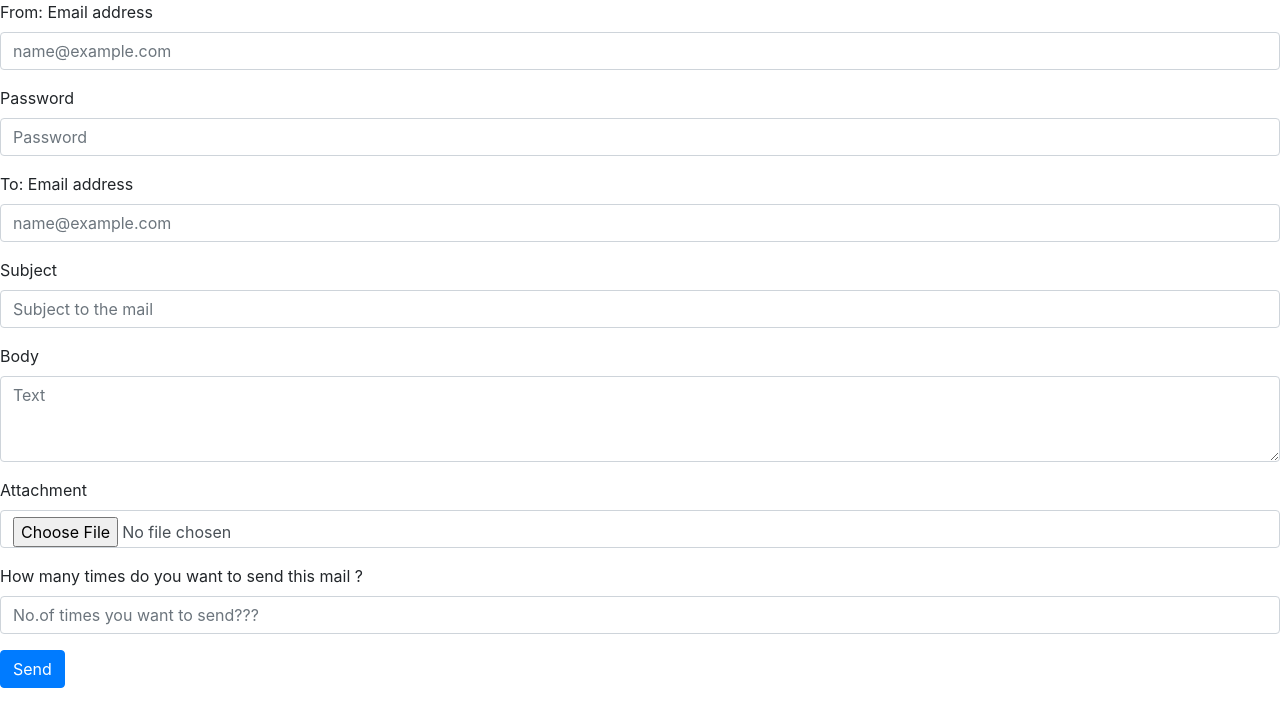
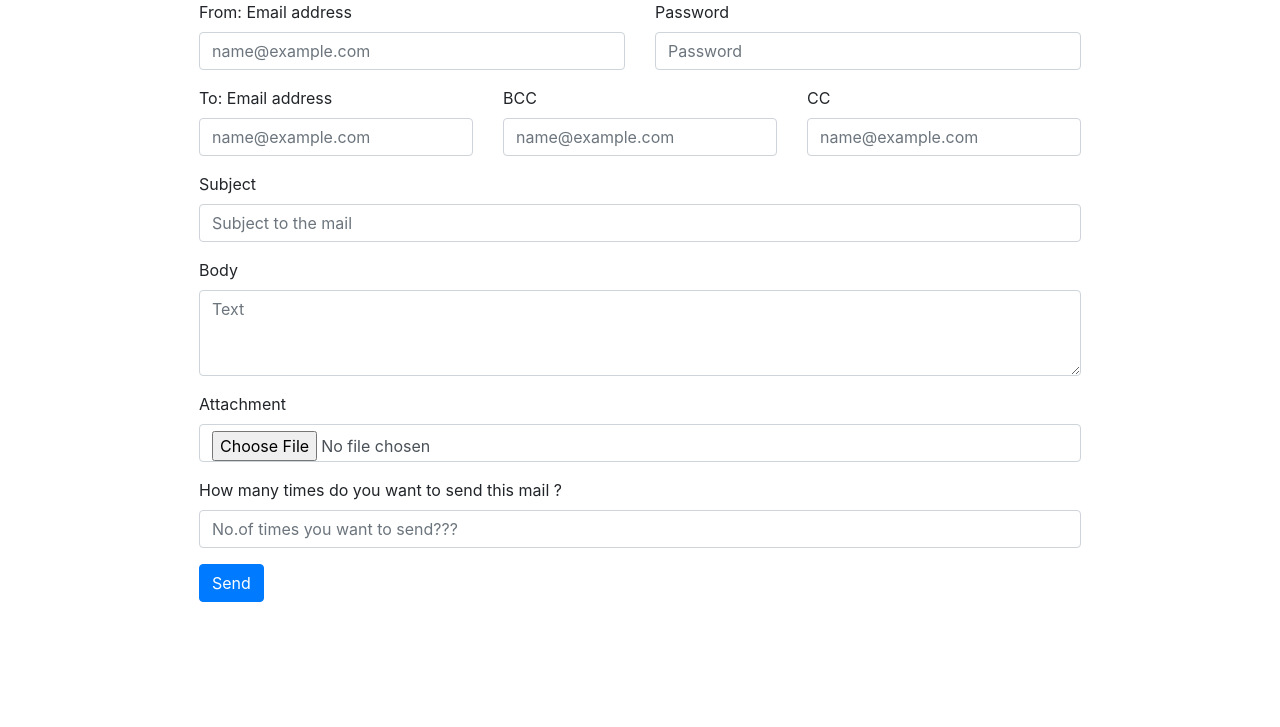
Before and after one commit to nrjadkry/ecommerce, a Django app: page /sendemail/ in a window 1280 px wide. Shown: the part 56-783 px from the top of the page. Run offline with Django 3.2, Linux system fonts and the light colour scheme; some libraries are stand-ins or nearby versions.

Commit message:
CC and BCC are added

```diff
--- a/sendemail/templates/sendemail/index.html
+++ b/sendemail/templates/sendemail/index.html
@@ -34,22 +34,48 @@
 				</div>
 	</nav>
 
-
+<div class="container">
+	<div class="row justify-content-md-center">
 	<form method="post" action="" enctype="multipart/form-data">
 		{% csrf_token %}
+				<div class="row">
+					<div class="col-lg-6">
 						<div class="form-group">
 							<label for="exampleFormControlInput1">From: Email address</label>
 							<input type="email" class="form-control" name="fromemail" placeholder="name@example.com">
 						</div>
+					</div>
+					<div class="col-lg-6">
 						<div class="form-group">
 							<label for="exampleFormControlInput1">Password</label>
 							<input type="password" class="form-control" name="password" placeholder="Password">
 						</div>
 
+					</div>
+				</div>
+
+				<div class="row">
+					<div class="col-lg-4">
 						<div class="form-group">
 							<label for="exampleFormControlInput1">To: Email address</label>
 							<input type="email" class="form-control" id="email" name="email" placeholder="name@example.com">
 						</div>
+					</div>
+					<div class="col-lg-4">
+						<div class="form-group">
+							<label for="exampleFormControlInput1">BCC</label>
+							<input type="email" class="form-control" name="bcc" placeholder="name@example.com">
+						</div>
+					</div>
+					<div class="col-lg-4">
+						<div class="form-group">
+							<label for="exampleFormControlInput1">CC</label>
+							<input type="email" class="form-control" name="cc" placeholder="name@example.com">
+						</div>
+					</div>
+				</div>
+
+
 				<div class="form-group">
 					<label for="exampleFormControlInput1">Subject</label>
 					<input type="text" class="form-control" name="subject" id="subject" placeholder="Subject to the mail">
@@ -78,8 +104,7 @@
 
 
 	</form>
-
-			<h1>{{text}}</h1>
+</div></div>
 
 
 
--- a/sendemail/views.py
+++ b/sendemail/views.py
@@ -2,7 +2,7 @@ from django.shortcuts import render
 from django.core.mail import send_mail
 from django.core.mail import EmailMessage
 from django.conf import settings
-
+from django.http import HttpResponse
 
 
 from .forms import *
@@ -20,38 +20,46 @@ def index(request):
 		fromemail=request.POST.get('fromemail','')
 		password=request.POST.get('password','')
 		email=request.POST.get('email','')
+		bcc=request.POST.get('bcc','')
+		cc=request.POST.get('cc','')
 		subject=request.POST.get('subject','')
 		body=request.POST.get('body','')
 		repetition=int(request.POST.get('repetition'))
 		file=request.FILES['file']
 
-		# print (fromemail)
-		# print(password)
+
+
 
 		# config=Configuration.objects.get(**lookup_kwargs)
+		try:
 
-		backend=EmailBackend(host='smtp.gmail.com',port=587, username=fromemail,password=password,use_tls=True, fail_silently=False)
+			backend=EmailBackend(host='smtp.gmail.com',port=587, username=fromemail,password=password,use_tls=True, fail_silently=False)
 
-		for repetition in range(1, repetition+1):
+			for repetition in range(1, repetition+1):
 
 
 
 
 
 
-			send_email=EmailMessage(subject,
-				body,
-				settings.EMAIL_HOST_USER,
-				[email],
-				headers={'Reply-To': settings.EMAIL_HOST_USER},
-				connection=backend)
+				send_email=EmailMessage(subject,
+					body,
+					settings.EMAIL_HOST_USER,
+					[email],
+					bcc=[bcc],
+					cc= [cc],
+					headers={'Reply-To': settings.EMAIL_HOST_USER},
+					connection=backend)
 
-			send_email.attach(file.name,file.read(),file.content_type)
+				send_email.attach(file.name,file.read(),file.content_type)
 
-			send_email.send()
+				send_email.send()
+		except:
+			print('error')
+			return HttpResponse('Your Email or password is incorrect.')
 
 
-
+	# AuthenticationError
 
 		# send_mail(subject,
 		# 	body,
```
Lines whose indentation alone changed are shown as unchanged.
